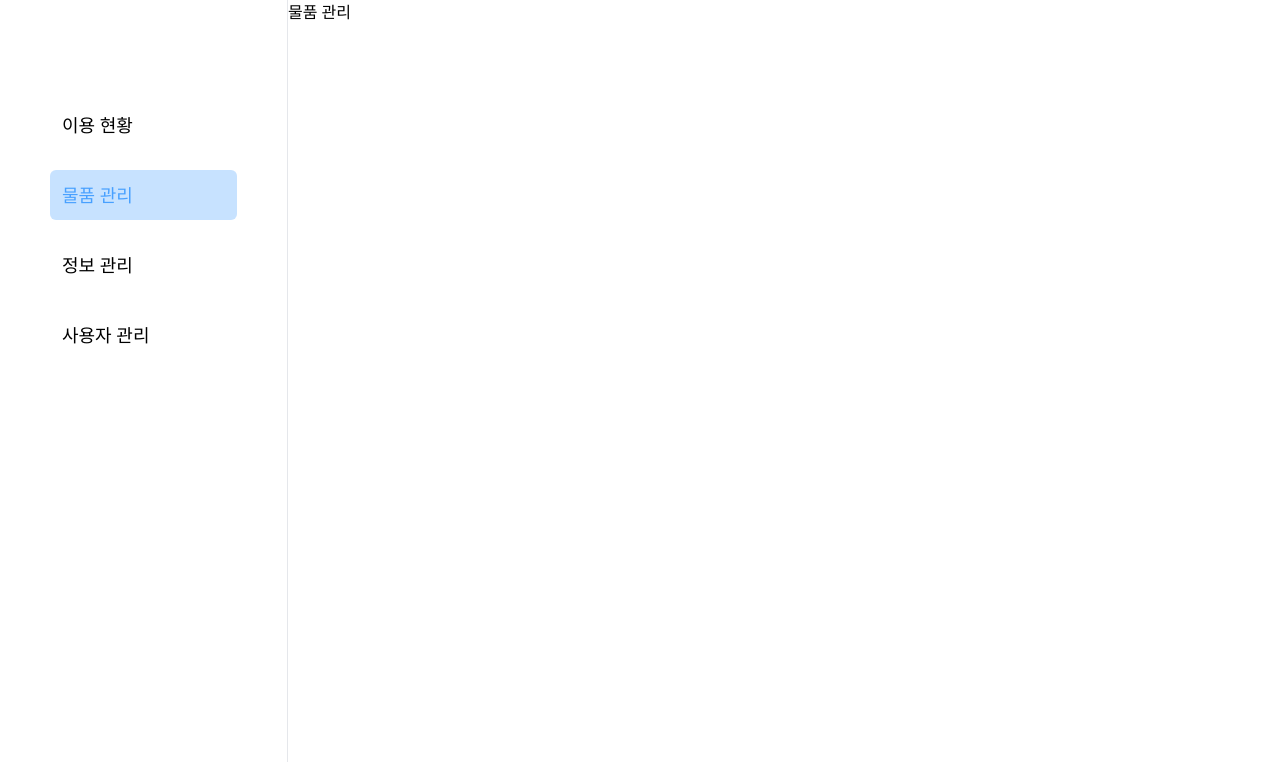
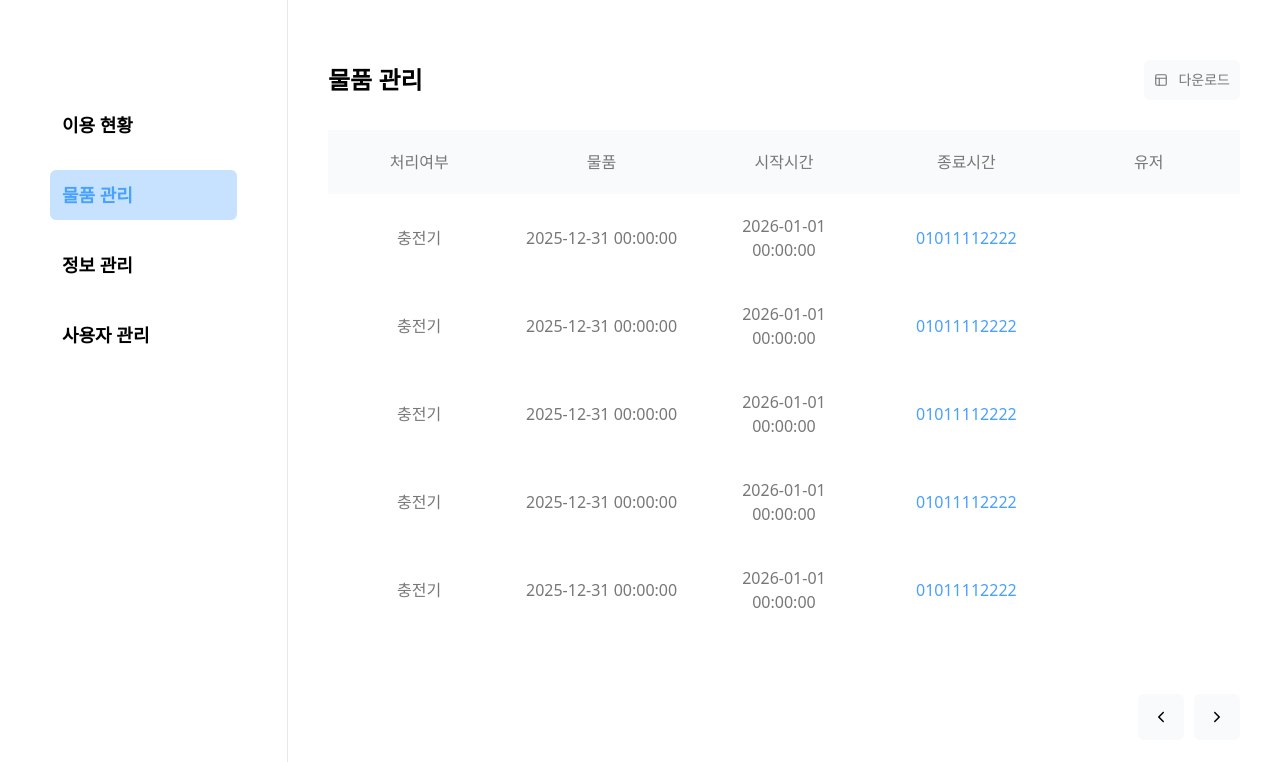
Before and after one commit to danuri-team/Danuri-Admin-Frontend, a React (Vite) app: page /item in a window 1280 px wide. Shown: the top 762 px of the page. Built offline with nearby package versions, Linux system fonts and the light colour scheme.

Commit message:
feat :: 이용 현황 화면 퍼블리싱
- 페이지네이션 버튼 컴포넌트 추가
- 커스텀 테이블 컴포넌트 추가
- 엑셀 추출 버튼 컴포넌트 추가

```diff
--- a/package.json
+++ b/package.json
@@ -16,6 +16,7 @@
     "postcss": "^8.5.3",
     "react": "^19.1.0",
     "react-dom": "^19.1.0",
+    "react-icons": "^5.5.0",
     "react-router-dom": "^7.6.2",
     "tailwindcss": "^4.1.6"
   },
--- a/src/components/CustomTable.tsx
+++ b/src/components/CustomTable.tsx
@@ -1,6 +1,39 @@
-const CustomTable = () => {
+type UsageData = {
+    place: string,
+    startTime:string,
+    endTime: string,
+    user: string
+}
+
+
+const CustomTable = ({header, data}:{header:string[], data: UsageData[]}) => {
     return(
-        <div></div>
+        <div className="w-full flex justify-center">
+            <table className="w-full table-fixed">
+                <thead className="bg-danuri-100">
+                    <tr>
+                        {
+                            header.map((item) => (
+                                <th className="font-normal p-[20px] text-danuri-text" key={item}>{item}</th>
+                            ))
+                        }
+                    </tr>
+                </thead>
+                <tbody>
+                    {
+                        data.map((item) => (
+                            <tr>
+                                <td className="text-center text-danuri-text ">{item.place}</td>
+                                <td className="text-center text-danuri-text">{item.startTime}</td>
+                                <td className="text-center text-danuri-text p-[20px]">{item.endTime}</td>
+                                <td className="text-center text-danuri-400 p-[10px]">{item.user}</td>
+                            </tr>
+                        ))
+                    }
+                </tbody>
+            </table>
+
+        </div>
     )
 }
 
--- /dev/null
+++ b/src/components/ExcelButton.tsx
@@ -0,0 +1,12 @@
+import { FiLayout } from "react-icons/fi";
+
+const ExcelButton = () => {
+    return(
+        <button className="flex items-center text-danuri-text bg-danuri-100 p-[10px] text-sm rounded-md cursor-pointer">
+            <FiLayout />
+            <span className="ml-[10px]">다운로드</span>
+        </button>
+    )
+}
+
+export default ExcelButton;
--- /dev/null
+++ b/src/components/PagenationButton.tsx
@@ -0,0 +1,13 @@
+import { IoIosArrowBack } from "react-icons/io";
+import { IoIosArrowForward } from "react-icons/io";
+
+const PagenationButton = () => {
+    return(
+        <div className="">
+            <button className="bg-danuri-100 p-[15px] rounded-md mr-[10px] cursor-pointer"><IoIosArrowBack /></button>
+            <button className="bg-danuri-100 p-[15px] rounded-md cursor-pointer"><IoIosArrowForward /></button>
+        </div>
+    )
+}
+
+export default PagenationButton
--- a/src/components/SideNav.tsx
+++ b/src/components/SideNav.tsx
@@ -12,7 +12,7 @@ const SideNav = () => {
         <div className="flex flex-col w-2xs p-[50px] pt-[100px] h-screen border-r border-gray-200">
             {
                 navList.map((item) => (
-                    <NavLink className={({isActive}) => `${isActive ? 'text-danuri-400 bg-danuri-100' : 'text-black bg-white'} w-full h-[50px] rounded-md flex items-center p-[12px] text-lg mb-[20px]`} to={item.path}>{item.name}</NavLink>
+                    <NavLink className={({isActive}) => `${isActive ? 'text-danuri-400 bg-danuri-200' : 'text-black bg-white'} w-full h-[50px] rounded-md flex items-center p-[12px] text-lg mb-[20px] font-semibold`} to={item.path}>{item.name}</NavLink>
                 ))
             }
         </div>
--- a/src/index.css
+++ b/src/index.css
@@ -2,5 +2,7 @@
 
 @theme {
     --color-danuri-400: oklch(0.6966 0.1633 252.72);
-    --color-danuri-100: oklch(0.9023 0.0492 250.25);
+    --color-danuri-200: oklch(0.9023 0.0492 250.25);
+    --color-danuri-100: oklch(0.9846 0.0017 247.84);
+    --color-danuri-text: oklch(0.5693 0 0);
 }
--- a/src/pages/ItemManagementPage.tsx
+++ b/src/pages/ItemManagementPage.tsx
@@ -1,10 +1,32 @@
+import CustomTable from "../components/CustomTable";
+import ExcelButton from "../components/ExcelButton";
+import PagenationButton from "../components/PagenationButton";
 import SideNav from "../components/SideNav";
+
+const tableHeader = ['처리여부', '물품','시작시간', '종료시간', '유저'];
+
+const mockData = [
+    {place: '충전기', startTime:'2025-12-31 00:00:00', endTime: '2026-01-01 00:00:00', user: '01011112222'},
+    {place: '충전기', startTime:'2025-12-31 00:00:00', endTime: '2026-01-01 00:00:00', user: '01011112222'},
+    {place: '충전기', startTime:'2025-12-31 00:00:00', endTime: '2026-01-01 00:00:00', user: '01011112222'},
+    {place: '충전기', startTime:'2025-12-31 00:00:00', endTime: '2026-01-01 00:00:00', user: '01011112222'},
+    {place: '충전기', startTime:'2025-12-31 00:00:00', endTime: '2026-01-01 00:00:00', user: '01011112222'},
+]
 
 const ItemManagementPage = () => {
     return(
-        <div className="flex">
+        <div className="flex w-screen">
             <SideNav />
-            물품 관리
+            <div className="flex-1 m-[40px] mt-[60px] mb-[60px] flex flex-col">
+                <div className="mb-[30px] flex items-center justify-between">
+                    <h1 className="text-2xl font-bold">물품 관리</h1>
+                    <ExcelButton />
+                </div>
+                <CustomTable header={tableHeader} data={mockData} />
+                <div className="mt-auto self-end">
+                    <PagenationButton />
+                </div>
+            </div>
         </div>
     )
 }
--- a/src/pages/UsagePage.tsx
+++ b/src/pages/UsagePage.tsx
@@ -1,10 +1,32 @@
+import CustomTable from "../components/CustomTable";
+import ExcelButton from "../components/ExcelButton";
+import PagenationButton from "../components/PagenationButton";
 import SideNav from "../components/SideNav";
+
+const tableHeader = ['공간', '시작시간', '종료시간', '유저'];
+
+const mockData = [
+    {place: '노래방', startTime:'2025-12-31 00:00:00', endTime: '2026-01-01 00:00:00', user: '01011112222'},
+    {place: '노래방', startTime:'2025-12-31 00:00:00', endTime: '2026-01-01 00:00:00', user: '01011112222'},
+    {place: '노래방', startTime:'2025-12-31 00:00:00', endTime: '2026-01-01 00:00:00', user: '01011112222'},
+    {place: '노래방', startTime:'2025-12-31 00:00:00', endTime: '2026-01-01 00:00:00', user: '01011112222'},
+    {place: '노래방', startTime:'2025-12-31 00:00:00', endTime: '2026-01-01 00:00:00', user: '01011112222'},
+]
 
 const UsagePage = () => {
     return(
-        <div className="flex">
+        <div className="flex w-screen">
             <SideNav />
-            이용 현황
+            <div className="flex-1 m-[40px] mt-[60px] mb-[60px] flex flex-col">
+                <div className="mb-[30px] flex items-center justify-between">
+                    <h1 className="text-2xl font-bold">이용 현황</h1>
+                    <ExcelButton />
+                </div>
+                <CustomTable header={tableHeader} data={mockData} />
+                <div className="mt-auto self-end">
+                    <PagenationButton />
+                </div>
+            </div>
         </div>
     )
 }
```
Also changed, not shown: 1 other file (tests, documents, lock files or other folders).
